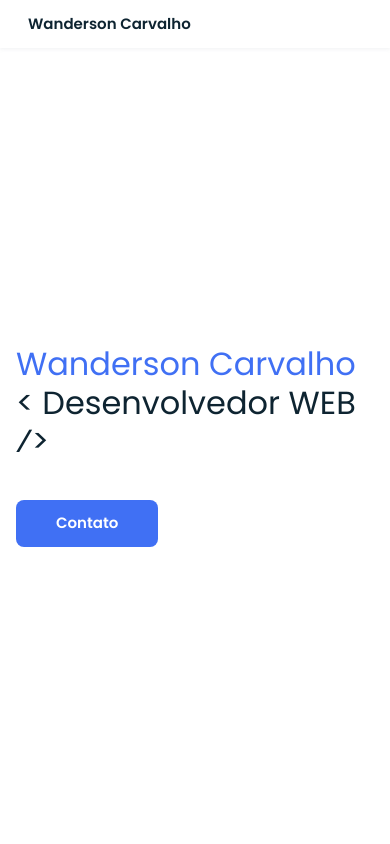
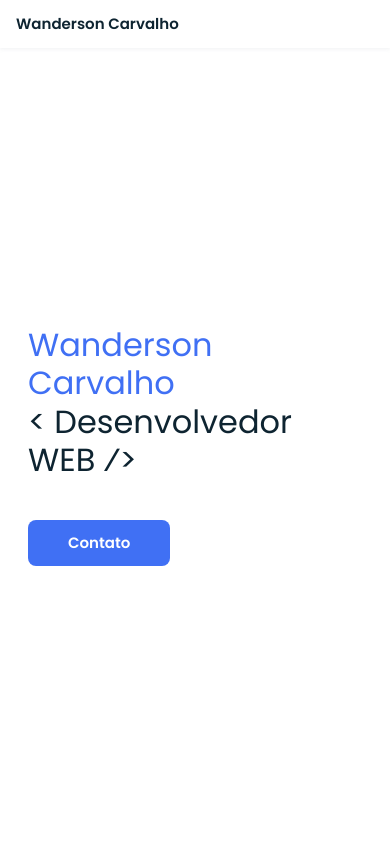
Before and after one commit to WanCarvalho/portfolio, a plain HTML site: page index.html in a window 390 px wide. Shown: the top 844 px of the page. Drawn offline with nearby package versions, Linux system fonts and the light colour scheme.

Commit message:
fix: tentativa de resolver bug em mobile

```diff
--- a/index.html
+++ b/index.html
@@ -22,8 +22,9 @@
 </head>
 
 <body>
+    <div class="container-fluid">
         <!-- HEADER -->
-    <header class="l-header container-fluid">
+        <header class="l-header">
             <nav class="nav bd-grid">
                 <div>
                     <a href="#" class="nav__logo">Wanderson Carvalho</a>
@@ -214,6 +215,8 @@
 
         </main>
 
+    </div>
+
     <!-- FOOTER -->
     <footer class="footer">
         <p class="footer__title">Wanderson Carvalho</p>
```
Lines whose indentation alone changed are shown as unchanged.
